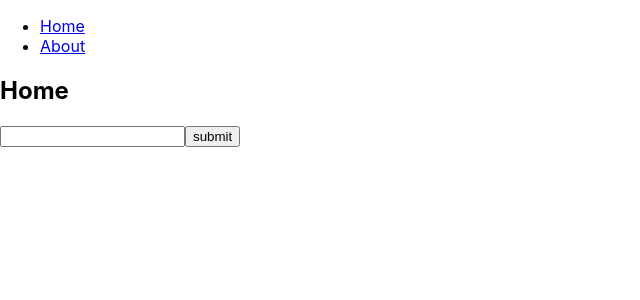
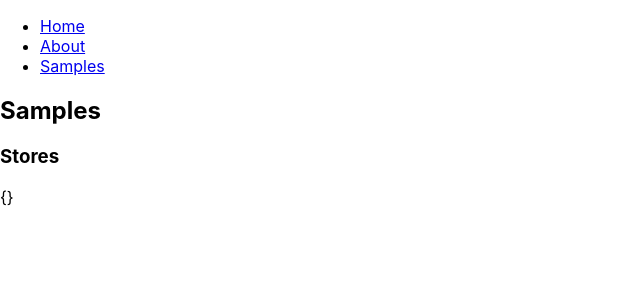
Before and after one commit to smallbusinesshero/storefront, a React (Create React App) app: page /samples in a window 1280 px wide. Shown: the top 300 px of the page, without its empty margins (0-640 px from the left). Built offline with nearby package versions, Linux system fonts and the light colour scheme; no server answers.

Commit message:
Services added

```diff
--- a/src/App.js
+++ b/src/App.js
@@ -10,6 +10,7 @@ import './App.css';
 
 import About from './sites/aboutus';
 import Home from './sites/home';
+import Samples from './sites/samples';
 
 export default function App() {
   return (
@@ -23,12 +24,18 @@ export default function App() {
             <li>
               <Link to="/about">About</Link>
             </li>
+            <li>
+              <Link to="/samples">Samples</Link>
+            </li>
           </ul>
         </nav>
 
         {/* A <Switch> looks through its children <Route>s and
             renders the first one that matches the current URL. */}
         <Switch>
+          <Route path="/samples">
+            <Samples />
+          </Route>
           <Route path="/about">
             <About />
           </Route>
--- /dev/null
+++ b/src/services/base.js
@@ -0,0 +1,16 @@
+export default class Base {
+    baseUrl = 'https://dds-wvv-backend.herokuapp.com/';
+
+    getRequest = async (path) => {
+        const response = await fetch(`${this.baseUrl}${path}`,  {
+            method: 'GET',
+            mode: 'cors',
+            credentials: 'same-origin',
+            headers: {
+              'Content-Type': 'application/json'
+            },
+          });
+        const json = await response.json();
+        return json;
+    }
+}
--- /dev/null
+++ b/src/services/products.js
@@ -0,0 +1,11 @@
+import Base from './base';
+
+export default class ProductsService extends Base {
+    getProducts(storeId) {
+        return this.getRequest(`products/?store=${storeId}`)
+    }
+
+    getProduct(id) {
+        return this.getRequest(`products/${id}`)
+    }
+}
--- /dev/null
+++ b/src/services/stores.js
@@ -0,0 +1,11 @@
+import Base from './base';
+
+export default class StoresService extends Base {
+    getStores(id) {
+        return this.getRequest(`stores/?neighborhood=${id}`)
+    }
+
+    getStore(id) {
+        return this.getRequest(`store/${id}`)
+    }
+}
--- /dev/null
+++ b/src/sites/samples.js
@@ -0,0 +1,20 @@
+import React, { useState, setState, useEffect } from 'react';
+
+import StoresService from './../services/stores';
+//import ProductsService from './../services/products';
+
+export default function Samples() {
+    const [data, setData] = useState({});
+    useEffect(() => {
+        const StoreServiceInstance = new StoresService();
+        const SampleDataStores = StoreServiceInstance.getStores('1').then(setData)
+    });
+
+    return (
+        <div>
+            <h2>Samples</h2>
+            <h3>Stores</h3>
+            {JSON.stringify(data)}
+        </div>
+    );
+}
```
